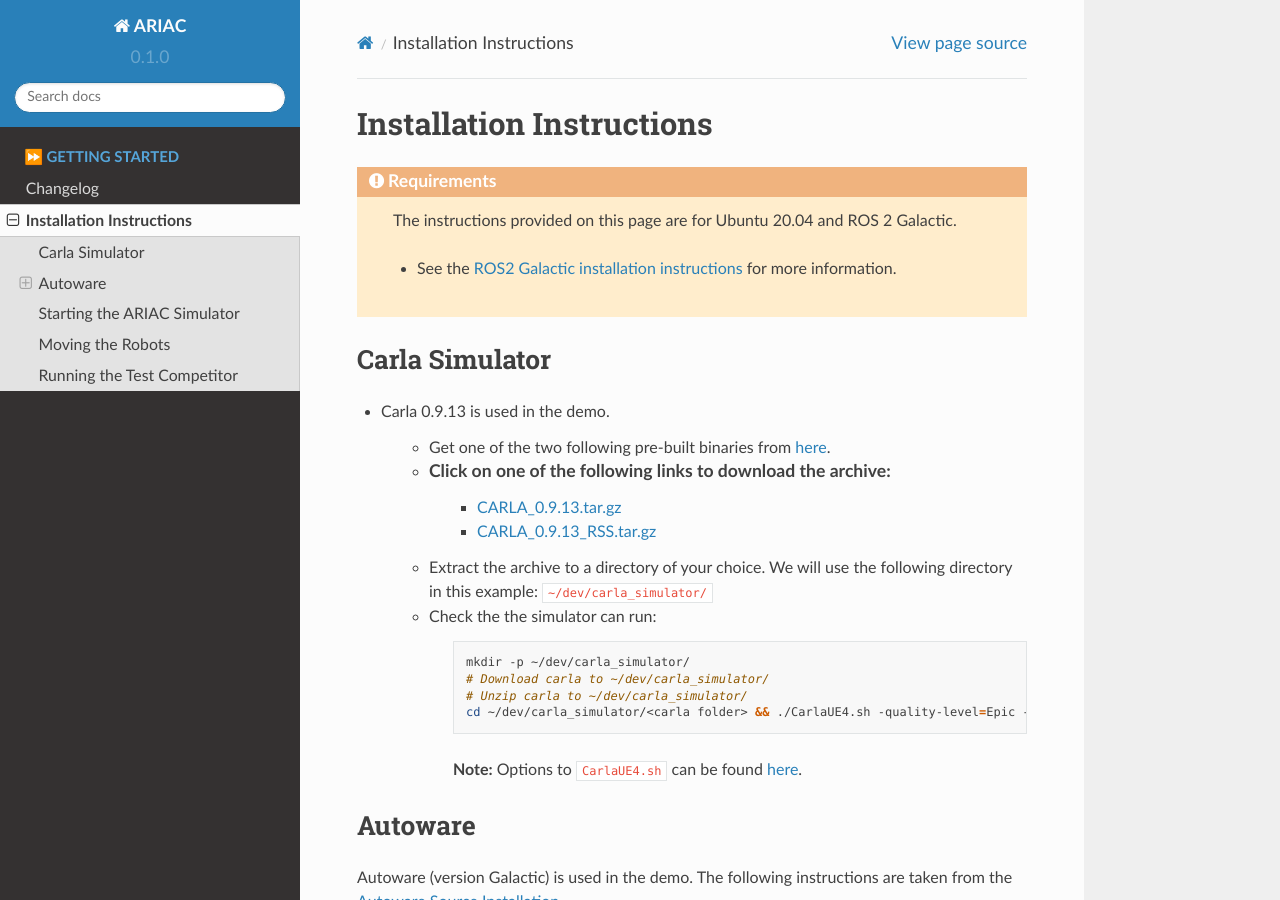
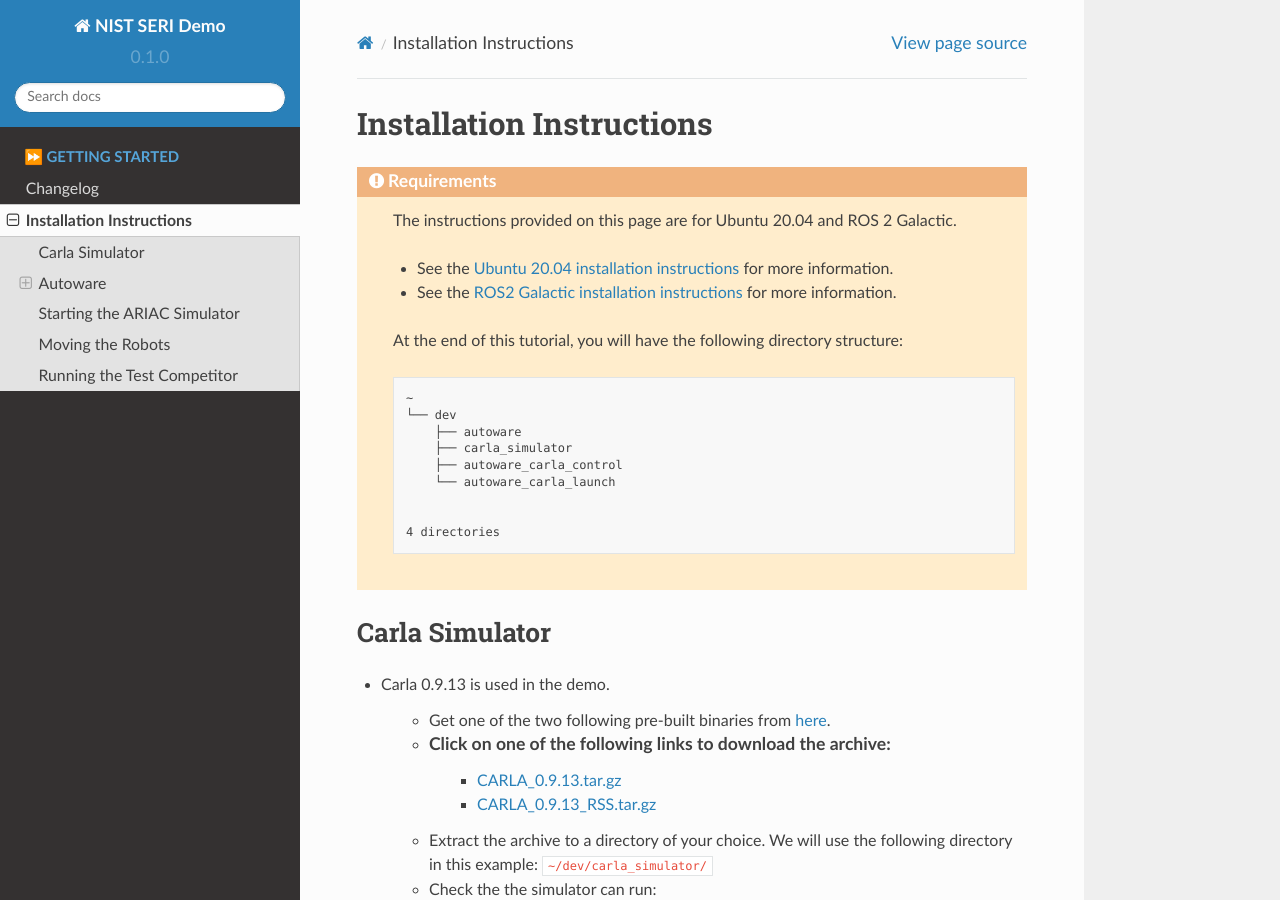
Before and after one commit to zeidk/seri_workshop_demo, a Sphinx documentation site: the page built from docs/getting_started/installation.rst, in a window 1280 px wide and 900 px high. Built offline with Sphinx 7.4.7 and the Read the Docs theme 2.0.0, drawn with Linux system fonts in a browser that asks for light colours.

Commit message:
documentation

```diff
--- a/docs/conf.py
+++ b/docs/conf.py
@@ -2,9 +2,9 @@
 
 # -- Project information
 
-project = 'ARIAC'
+project = 'NIST SERI Demo'
 copyright = 'NIST'
-author = 'Pavel'
+author = 'Zeid'
 
 release = '1.0'
 version = '0.1.0'
--- a/docs/getting_started/installation.rst
+++ b/docs/getting_started/installation.rst
@@ -9,8 +9,24 @@
 
     The instructions provided on this page are for Ubuntu 20.04 and ROS 2 Galactic.
 
+    - See the `Ubuntu 20.04 installation instructions <https://phoenixnap.com/kb/install-ubuntu-20-04>`_ for more information.
+
     - See the `ROS2 Galactic installation instructions <https://docs.ros.org/en/galactic/Installation.html>`_ for more information.
 
+    At the end of this tutorial, you will have the following directory structure:
+
+    .. code-block:: text
+        :class: no-copybutton
+
+        ~
+        └── dev
+            ├── autoware
+            ├── carla_simulator
+            ├── autoware_carla_control
+            └── autoware_carla_launch
+
+
+        4 directories
 
 Carla Simulator
 ----------------------------
```
